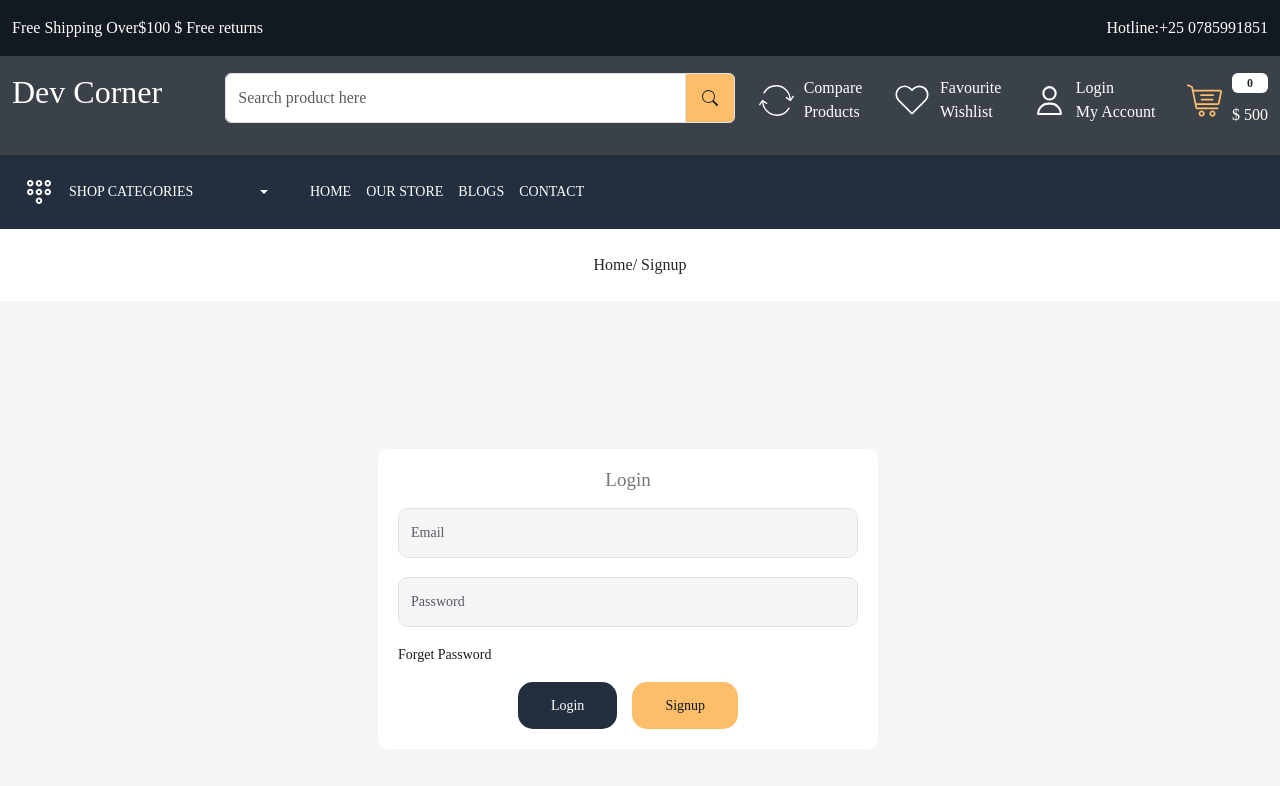
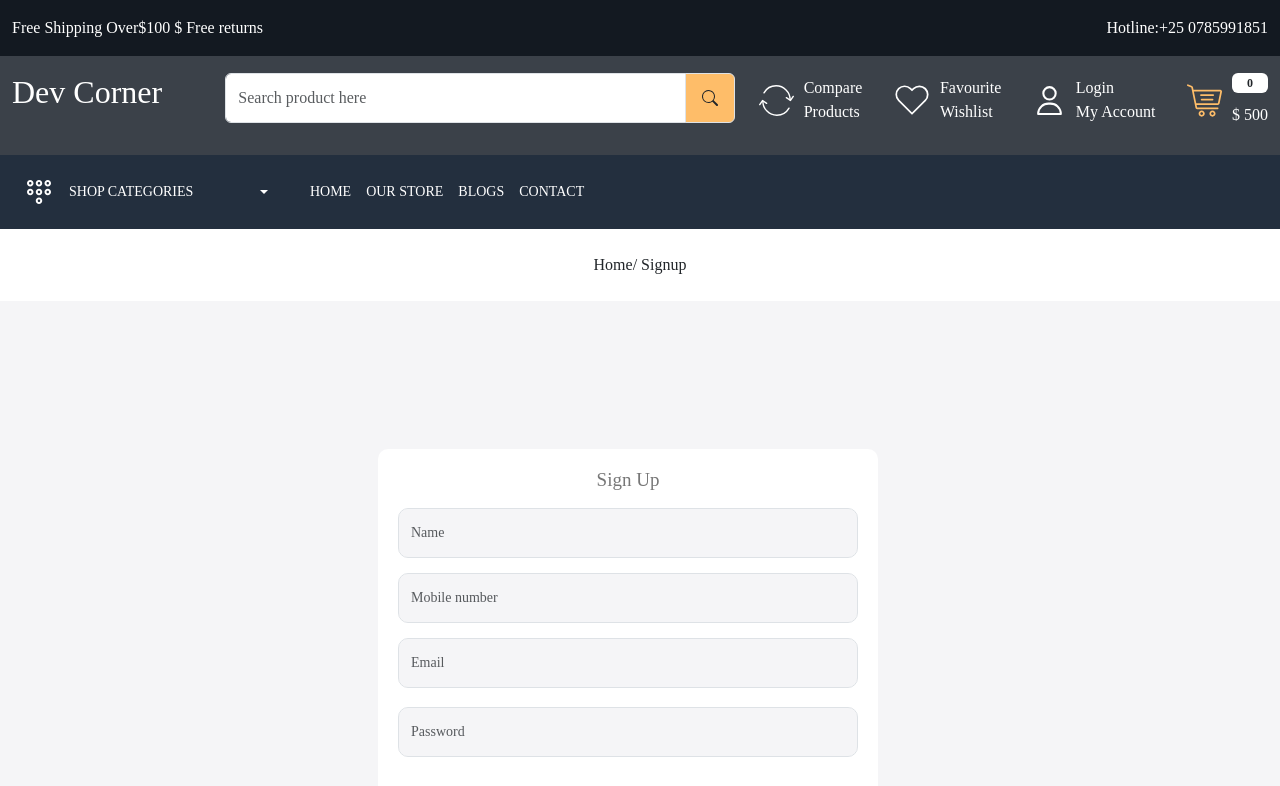
Before and after one commit to uwingabirejoselyne/learn-ecommerce-ui, a React (Create React App) app: page /signup in a window 1280 px wide. Shown: the top 786 px of the page. Built offline with nearby package versions, Linux system fonts and the light colour scheme.

Commit message:
finalising signup page

```diff
--- a/src/pages/Login.js
+++ b/src/pages/Login.js
@@ -25,7 +25,7 @@ const Login = () => {
                                         <div className=''>
                                             <Link to='/forgot-password'>Forget Password</Link>
                                             <div className='mt-3 d-flex justify-content-center gap-15 align-items-center'>
-                                                <button className="button border-0">Login</button>
+                                                <button className="button border-0" type='submit'>Login</button>
                                                 <Link to='/signup' className="button signup">Signup</Link>
                                             </div>
                                         </div>
--- a/src/pages/Signup.js
+++ b/src/pages/Signup.js
@@ -14,8 +14,14 @@ const Signup = () => {
                 <div className="row">
                     <div className="col-12">
                         <div className="auth-card">
-                            <h3 className='text-center mb-3'>Login</h3>
+                            <h3 className='text-center mb-3'>Sign Up</h3>
                             <form action="" className='d-flex flex-column gap-15'>
+                            <div>
+                                    <input type="text" name='name' placeholder='Name' className='form-control' />
+                                </div>
+                                <div>
+                                    <input type="tel" name='Mobile' placeholder='Mobile number' className='form-control' />
+                                </div>
                                 <div>
                                     <input type="email" name='email' placeholder='Email' className='form-control' />
                                 </div>
@@ -23,10 +29,8 @@ const Signup = () => {
                                     <input type="password" name='password' placeholder='Password' className='form-control' />
                                 </div>
                                 <div className=''>
-                                    <Link to='/forgot-password'>Forget Password</Link>
                                     <div className='mt-3 d-flex justify-content-center gap-15 align-items-center'>
-                                        <button className="button border-0">Login</button>
-                                        <Link className="button signup">Signup</Link>
+                                        <button className="button border-0">Signup</button>
                                     </div>
                                 </div>
                             </form>
```
